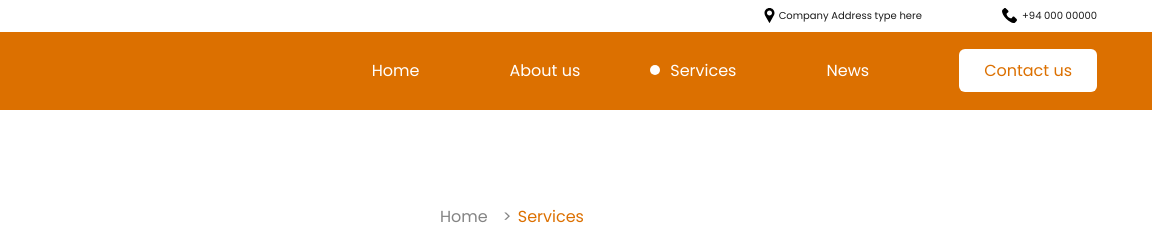
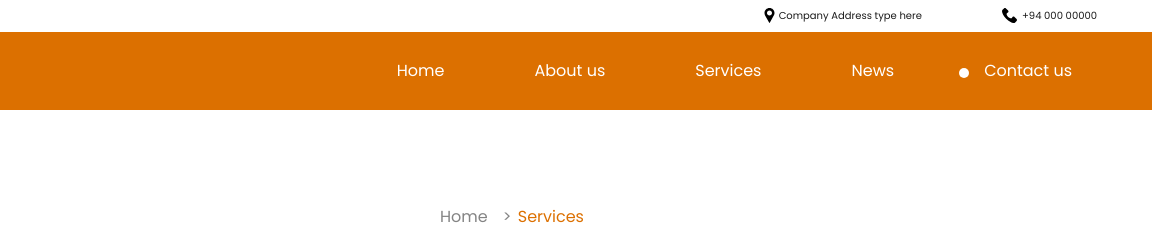
Before and after one commit to 3serdiuk/frontend-basic, a plain HTML site: page contact-us.html in a window 1280 px wide. Shown: the top 241 px of the page, 128-1280 px from the left. Drawn offline with Linux system fonts and the light colour scheme.

Commit message:
two minor fixes

```diff
--- a/contact-us.html
+++ b/contact-us.html
@@ -32,9 +32,9 @@
                     <ul>
                         <li><a href="#">Home</a></li>
                         <li><a href="#">About us</a></li>
-                        <li><a href="./index.html" class="is-active">Services</a></li>
+                        <li><a href="./index.html">Services</a></li>
                         <li><a href="#">News</a></li>
-                        <li class="contact-us"><a href="./contact-us.html">Contact us</a></li>
+                        <li class="is-activ"><a href="./contact-us.html">Contact us</a></li>
                     </ul>
                 </nav>
 
--- a/styles/customers.css
+++ b/styles/customers.css
@@ -81,6 +81,21 @@
     flex-direction: column;
     justify-content: center;
     padding-left: 20px;
+}
+
+.is-activ {
+    position: relative;
+}
+
+.is-activ::before {
+    content: "";
+    position: absolute;
+    width: 10px;
+    height: 10px;
+    border-radius: 100%;
+    background-color: var(--white);
+    left: 0;
+    top: 6px;
 }
 
 .name {
--- a/styles/header.css
+++ b/styles/header.css
@@ -28,12 +28,22 @@
 .nav a {
     font-size: 16px;
     color: var(--white);
+    background-color: transparent;
+    border-radius: 6px;
+    padding: 10px 25px;
+}
+
+.nav a:hover {
+    padding: 10px 25px;
+    color: var(--primary-orange);
+    background-color: var(--white);
+    border-radius: 6px;
 }
 
 .nav li {
     font-size: 16px;
     color: var(--white);
-    margin-right: 90px;
+    margin-right: 40px;
     position: relative;
 }
 
@@ -81,18 +91,6 @@
     cursor: pointer;
 }
 
-.contact-us {
-    color: var(--primary-orange);
-
-}
-
-.contact-us a {
-    padding: 10px 25px;
-    color: var(--primary-orange);
-    background-color: var(--white);
-    border-radius: 6px;
-}
-
 .is-active {
     position: relative;
 }
@@ -104,8 +102,8 @@
     height: 10px;
     border-radius: 100%;
     background-color: var(--white);
-    left: -20px;
-    top: 6px;
+    left: 0;
+    top: 17px;
 }
 
 @media (min-width: 1200px) {
@@ -114,14 +112,12 @@
         z-index: -1;
         opacity: 0;
     }
-
     .nav ul {
         position: static;
         z-index: 0;
         opacity: 1;
         flex-direction: row;
     }
-
     .header button {
         position: absolute;
     }
```
